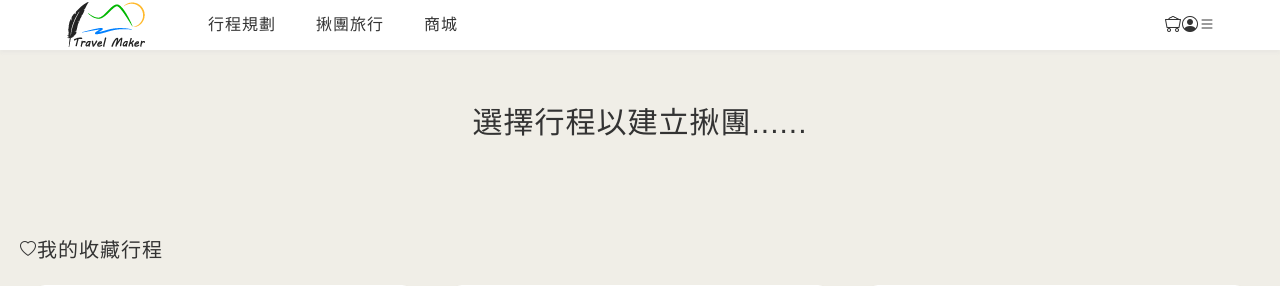
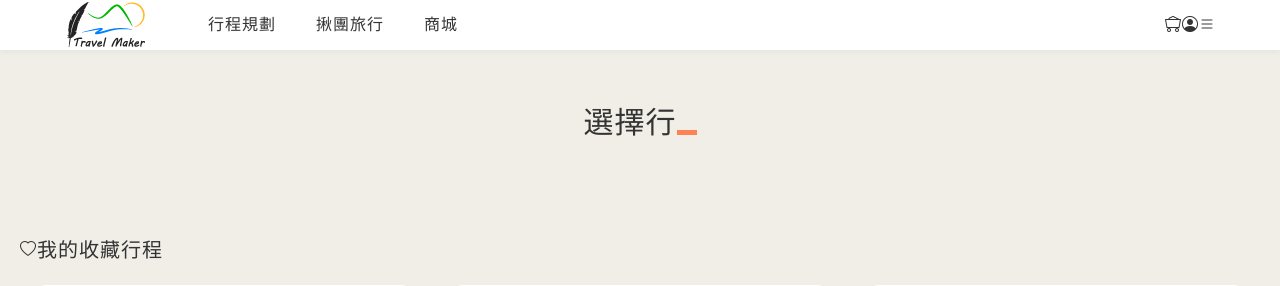
Before and after one commit to RyanHsieh8256/Travel-maker, a PHP site: page /grouplist.html in a window 1280 px wide. Shown: the top 286 px of the page. Run offline with PHP 8.4, Linux system fonts and the light colour scheme; some libraries are stand-ins or nearby versions.

Commit message:
no message

```diff
--- a/groupform.html
+++ b/groupform.html
@@ -7,12 +7,8 @@
     <meta name="viewport" content="width=device-width, initial-scale=1.0">
     <title>揪團表單</title>
     <link rel="stylesheet" href="css/main.css">
-    <link rel="stylesheet" href="./css/jquery-ui.theme.css">
     <script src="./js/jquery.js"></script>
-    <script src='https://cdnjs.cloudflare.com/ajax/libs/vue/2.6.14/vue.js'></script>
-    <script src="./js/jquery-ui.js"></script>
-    <link rel="stylesheet" href="https://ajax.aspnetcdn.com/ajax/jquery.ui/1.8.9/themes/redmond/jquery-ui.css">
-    <!-- <link rel="stylesheet" href="./css/jquery-ui.theme.css"> -->
+    <script src='./js/vue.js'></script>
 </head>
 
 <body class="groupform_body">
--- a/grouplist.html
+++ b/grouplist.html
@@ -11,6 +11,9 @@
     <link rel="stylesheet" href="./css/owl.theme.default.min.css">
     <script src="./js/owl.carousel.js"></script>
     <link rel="stylesheet" href="css/main.css">
+    <script src="https://cdnjs.cloudflare.com/ajax/libs/gsap/3.9.1/gsap.min.js"></script>
+    <script src="https://cdnjs.cloudflare.com/ajax/libs/gsap/3.9.1/TextPlugin.min.js"></script>
+
 
 </head>
 
@@ -38,7 +41,8 @@
         </nav>
         <section class="l-full grouplistTitle">
             <div class="l-medium grouplistTitle_wrap">
-                <h2>選擇行程以建立揪團......</h2>
+                <span class="h2"></span>
+                <span class="cursor"></span>
             </div>
         </section>
     </header>
@@ -204,6 +208,7 @@
         </section>
     </footer>
 
+    <!-- slider -->
     <script>
         $(document).ready(function () {
             $('.grouplistOwl').owlCarousel({
@@ -229,6 +234,19 @@
             })
         });
     </script>
+
+    <!-- animation -->
+    <script>
+        const words = ["選擇行程", "以建立揪團......"];
+        let cursor = gsap.to('.cursor', {opacity: 0, ease: "power2.inOut", repeat: -1})
+
+        let masterTl = gsap.timeline({repeat: -1})
+        words.forEach(word => {
+            let tl = gsap.timeline({repeat: 1, yoyo: true, repeatDelay: 1})
+            tl.to('.h2', {duration: 1, text: word})
+            masterTl.add(tl)
+        });
+    </script>
 </body>
 
 </html>
--- a/scss/pages/_grouplist.scss
+++ b/scss/pages/_grouplist.scss
@@ -1,8 +1,17 @@
 /*揪團清單大標題*/
-.grouplistTitle .grouplistTitle_wrap h2{
+.grouplistTitle .grouplistTitle_wrap{
+    display: flex;
+    justify-content: center;
     padding-top: 100px;
-    text-align: center;
-    font-size: 30px;
+    .h2{
+        font-size: 30px;
+    }
+    .cursor{
+        margin-top: 30px;
+        width: 20px;
+        height: 5px;
+        background: coral;
+    }
 }
 // 揪團清單副標題
 .subtitle_wrap{
```
Also changed, not shown: css/main.css, 1 other file.
